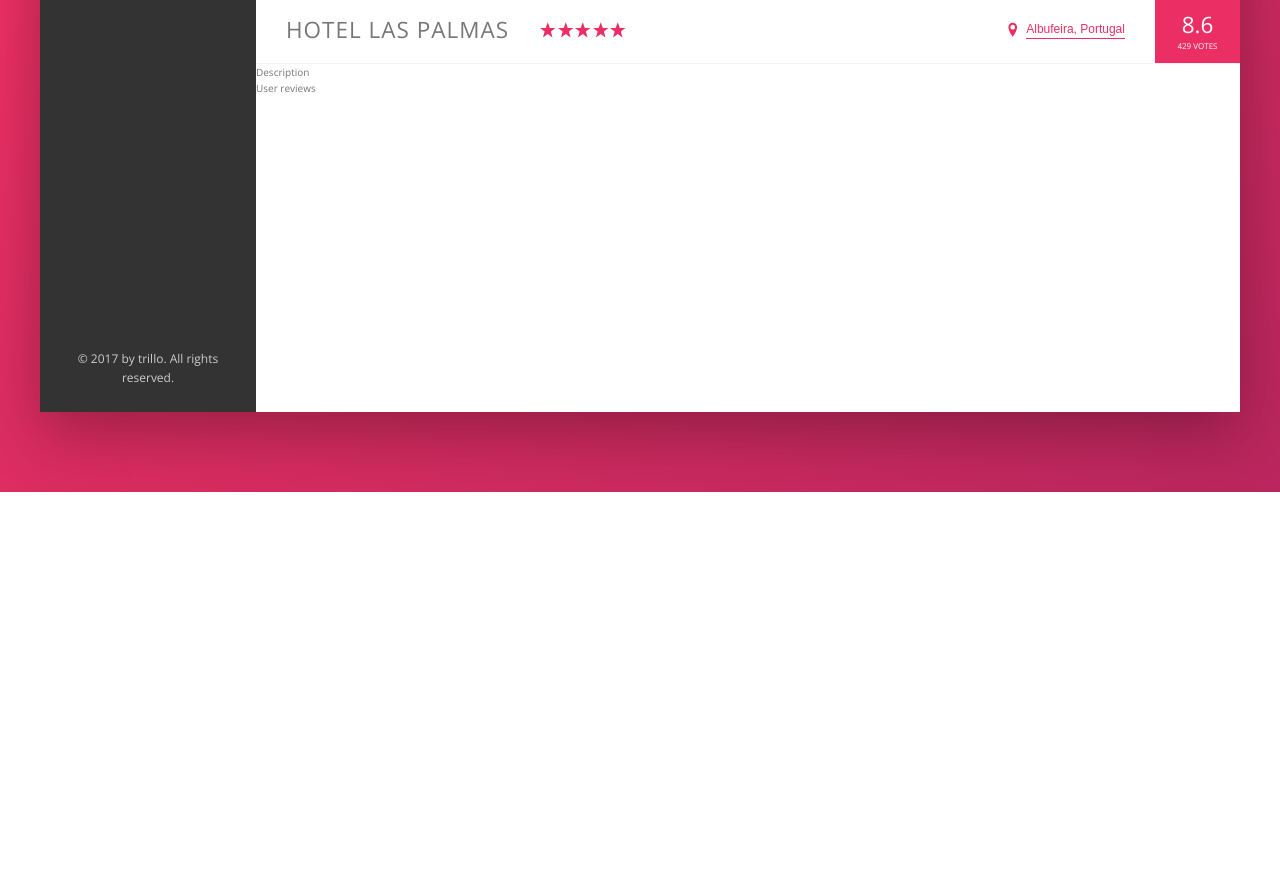
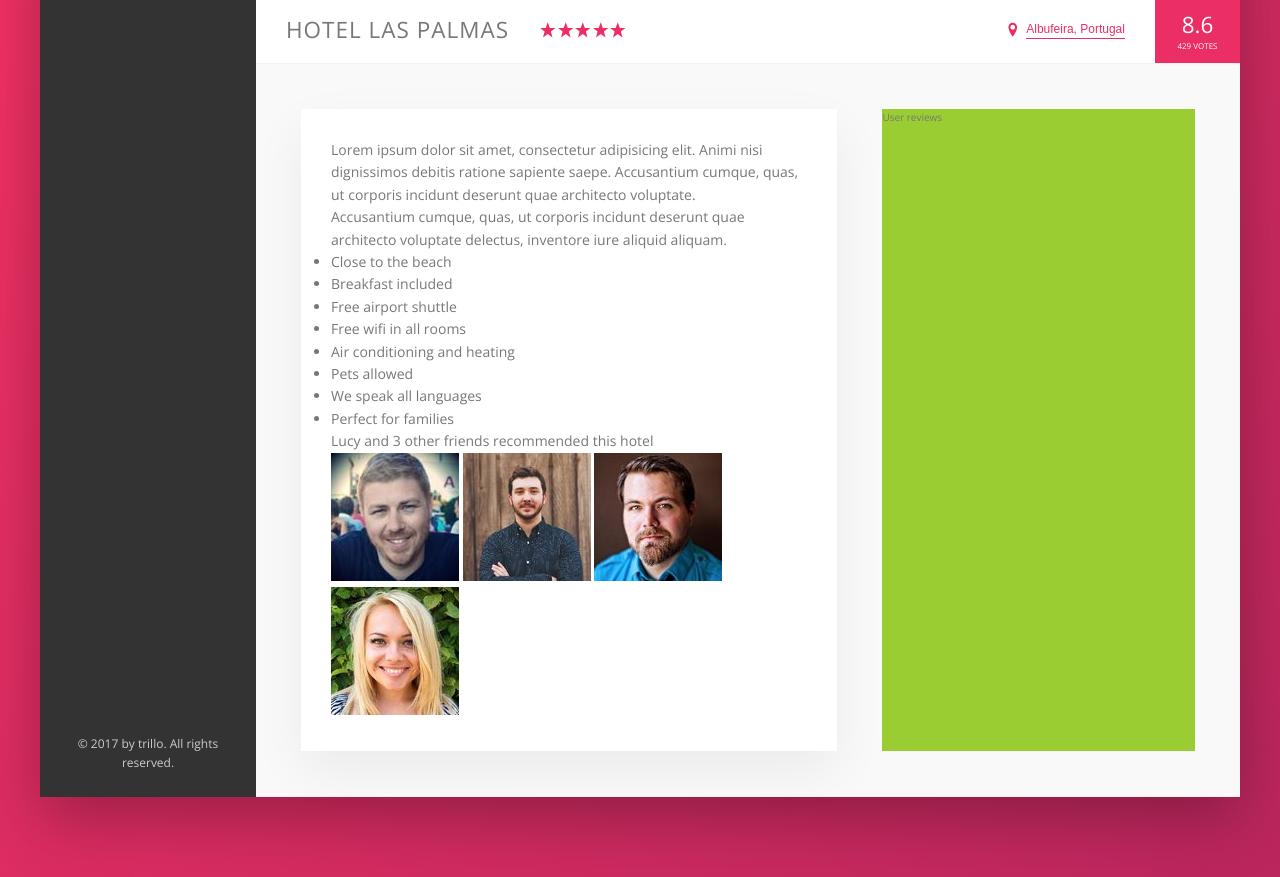
Before and after one commit to jahanxebmalik/Advanced-CSS-SaaS-Flexbox-and-CSS-Grid, a website: page Trillo/index.html in a window 1280 px wide. Shown: the part 538-1415 px from the top of the page. Before the commit the page ends 1030 px from the top, so only its background shows below. Drawn offline with nearby package versions, Linux system fonts and the light colour scheme.

Commit message:
hotel description section with list

```diff
--- a/Trillo/index.html
+++ b/Trillo/index.html
@@ -158,7 +158,36 @@
                 <!-- Hotel description starts -->
                 <div class="detail">
                     <div class="description">
-                        Description
+                        <p class="paragraph">
+                            Lorem ipsum dolor sit amet, consectetur adipisicing elit. Animi nisi dignissimos debitis
+                            ratione sapiente saepe. Accusantium cumque, quas, ut corporis incidunt deserunt quae
+                            architecto voluptate.
+                        </p>
+                        <p class="paragraph">
+                            Accusantium cumque, quas, ut corporis incidunt deserunt quae architecto voluptate delectus,
+                            inventore iure aliquid aliquam.
+                        </p>
+                        <ul class="list">
+                            <li class="list__item">Close to the beach</li>
+                            <li class="list__item">Breakfast included</li>
+                            <li class="list__item">Free airport shuttle</li>
+                            <li class="list__item">Free wifi in all rooms</li>
+                            <li class="list__item">Air conditioning and heating</li>
+                            <li class="list__item">Pets allowed</li>
+                            <li class="list__item">We speak all languages</li>
+                            <li class="list__item">Perfect for families</li>
+                        </ul>
+                        <div class="recommend">
+                            <p class="recommend__count">
+                                Lucy and 3 other friends recommended this hotel
+                            </p>
+                            <div class="recommend__friends">
+                                <img src="img/user-3.jpg" alt="Friend 1" class="recommend__photo">
+                                <img src="img/user-4.jpg" alt="Friend 2" class="recommend__photo">
+                                <img src="img/user-5.jpg" alt="Friend 3" class="recommend__photo">
+                                <img src="img/user-6.jpg" alt="Friend 4" class="recommend__photo">
+                            </div>
+                        </div>
                     </div>
 
                     <div class="user-reviews">
--- a/Trillo/sass/_base.scss
+++ b/Trillo/sass/_base.scss
@@ -13,6 +13,9 @@
     --color-grey-dark-3: #999;
 
     --shadow-dark: 0 2rem 6rem rgba(0, 0, 0, .3);
+    --shadow-light: 0 2rem 5rem rgba(0, 0, 0, .06);
+
+    --line: 1px solid var(--color-grey-light-2);
 }
 
 * {
--- a/Trillo/sass/_components.scss
+++ b/Trillo/sass/_components.scss
@@ -211,7 +211,7 @@
 // HOTEL OVERVIEW
 .overview {
     display: flex;
-    border-bottom: 1px solid var(--color-grey-light-2);
+    border-bottom: var(--line);
     align-items: center;
 
     &__heading {
--- a/Trillo/sass/_layout.scss
+++ b/Trillo/sass/_layout.scss
@@ -11,7 +11,7 @@
     font-size: 1.4rem;
     height: 7rem;
     background-color: #fff;
-    border-bottom: 1px solid var(--color-grey-light-2);
+    border-bottom: var(--line);
 
     display: flex;
     justify-content: space-between;
@@ -34,15 +34,26 @@
 .hotel-view {
     background-color: #fff;
 
-    //test
-
-    height: 80rem;
-
     flex: 1;
 }
 
-.detail {}
+.detail {
+    display: flex;
+    padding: 4.5rem;
+    background-color: var(--color-grey-light-1);
+    border-bottom: var(--line);
+}
 
 .description {
-    .user
+    font-size: 1.4rem;
+    background-color: #fff;
+    box-shadow: var(--shadow-light);
+    padding: 3rem;
+    flex: 0 0 60%;
+    margin-right: 4.5rem;
 }
+
+.user-reviews {
+    background-color: yellowgreen;
+    flex: 1;
+}
```
Also changed, not shown: Trillo/css/style.css.
